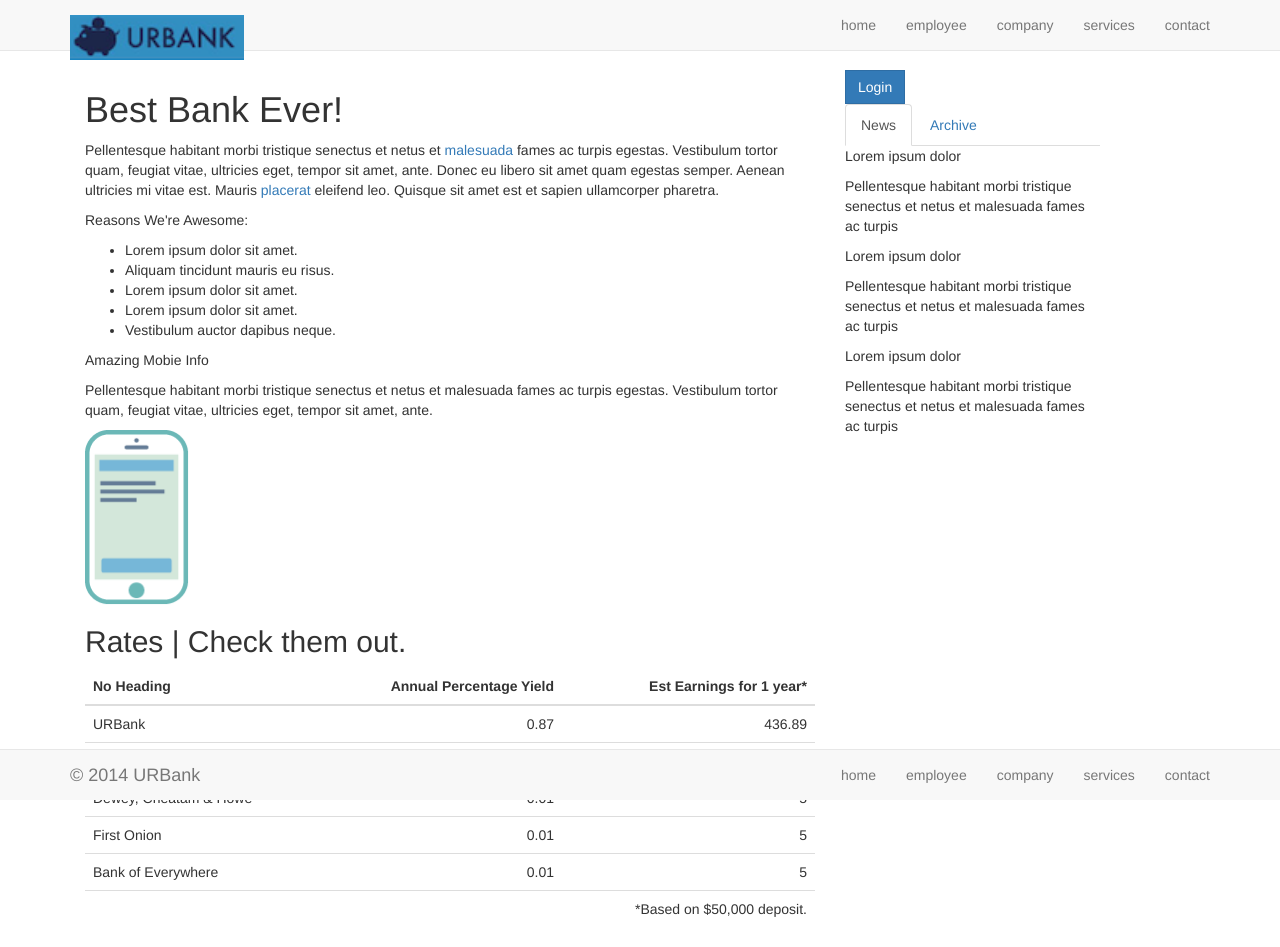
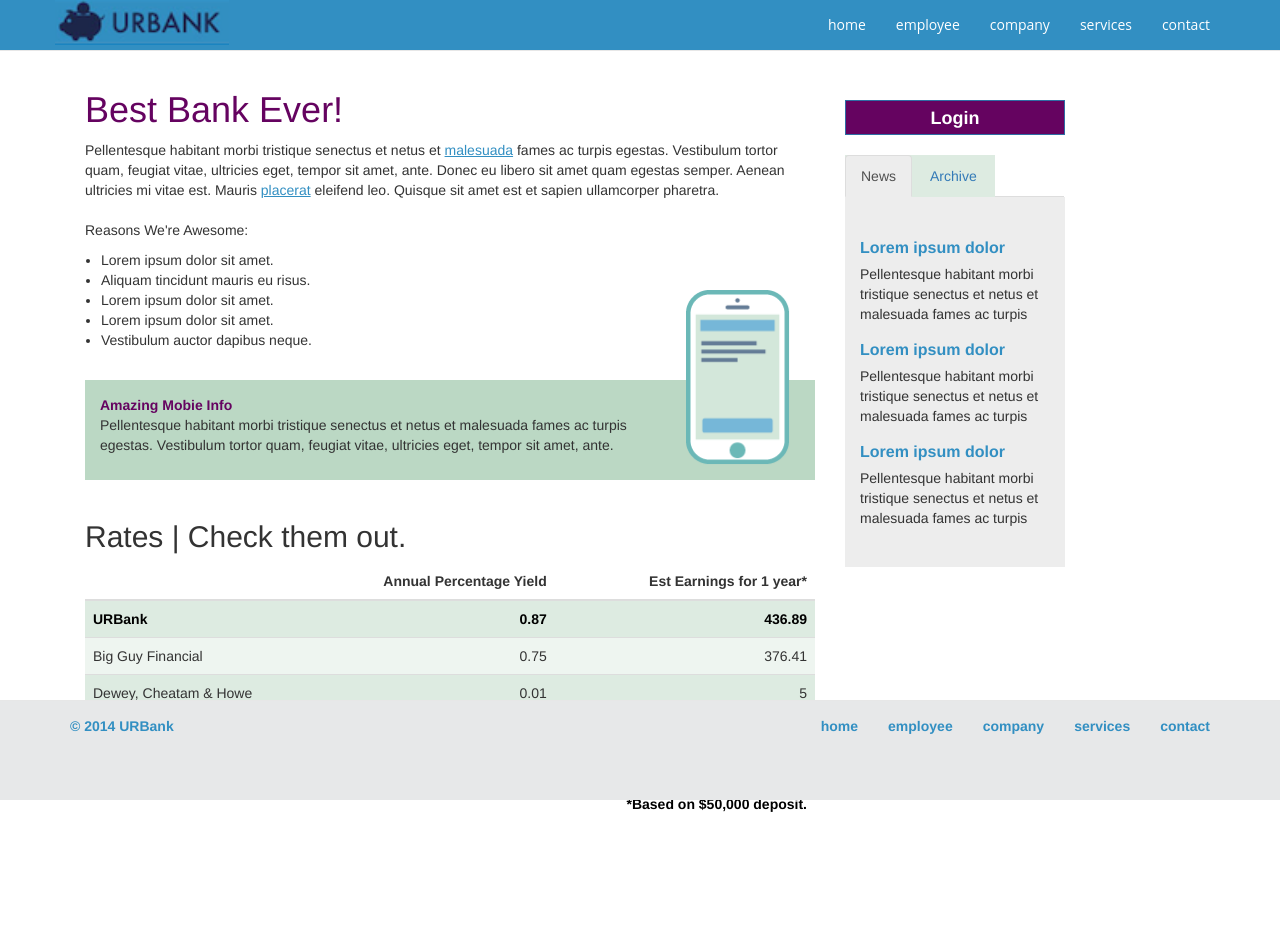
Before and after one commit to Dharmanshu/code-challenge, a website: page index.html in a window 1280 px wide. After the commit the page ends 912 px from the top, so only its background shows below. Drawn offline with Linux system fonts and the light colour scheme.

Commit message:
adding main.css

```diff
--- a/src/css/main.css
+++ b/src/css/main.css
@@ -1,5 +1,5 @@
 body {
-  padding-top: 70px; }
+  padding: 70px 0px; }
 
 @-moz-document url-prefix() {
   fieldset {
@@ -9,8 +9,207 @@ button {
   -moz-border-radius: 0 !important;
   border-radius: 0 !important; }
 
+button.login {
+  height: 35px;
+  width: 220px;
+  padding-top: 5px;
+  font-size: 18px;
+  color: #fff;
+  text-align: center;
+  background-color: #650360;
+  font-weight: bold;
+  box-sizing: border-box; }
+
+h1 {
+  color: #650360; }
+
+.section__article > a {
+  color: #328FC2;
+  text-decoration: underline; }
+
+p.reasons {
+  display: block;
+  font-size: 1.17em;
+  -webkit-margin-before: 0.5em;
+  -webkit-margin-after: 0.5em;
+  font-weight: bold; }
+
+.mobile-info p.header {
+  display: block;
+  font-weight: bold;
+  color: #650360; }
+
+.mobile-info {
+  padding-top: 15px;
+  position: relative; }
+
+.mobile-info img {
+  position: absolute;
+  right: 25px;
+  bottom: 15px; }
+
+.mobile-info {
+  padding: 15px;
+  background-color: #bbd8c4;
+  margin-top: 30px; }
+
+th.no-heading {
+  visibility: hidden; }
+
+.mobile-info p {
+  width: 80%; }
+
+.section__list {
+  padding-left: 16px; }
+
+.mb0 {
+  margin-bottom: 0px; }
+
+.mb1 {
+  margin-bottom: 10px; }
+
+.mb2 {
+  margin-bottom: 20px; }
+
+.mb3 {
+  margin-bottom: 30px; }
+
+.mb4 {
+  margin-bottom: 40px; }
+
+.mt0 {
+  margin-top: 0px; }
+
+.mt1 {
+  margin-top: 10px; }
+
+.mt2 {
+  margin-top: 20px; }
+
+.mt3 {
+  margin-top: 30px; }
+
+.pt2 {
+  padding-top: 20px; }
+
+.bold-text {
+  font-weight: bold; }
+
+.section__nav {
+  background: #328FC2;
+  font-size: 9pt;
+  font-family: 'Open Sans', sans-serif; }
+
+ul.section__nav--list > li.nav > a {
+  color: #fff;
+  display: inline-block;
+  text-align: center;
+  text-decoration: none;
+  font-size: 14px; }
+
+.section__nav a:hover, nav a:active {
+  background-color: #006899; }
+
+.section__nav a#pull {
+  display: none; }
+
+header .navbar-default .navbar-nav > li > a:hover, header .navbar-default .navbar-nav > li > a:focus {
+  color: #FFFFFF;
+  font-weight: bold;
+  background-color: #006899; }
+
+header a.navbar-brand {
+  padding: 0px; }
+
+tbody tr:nth-child(even) {
+  background: #eef5f0; }
+
+tbody tr:nth-child(odd) {
+  background: #ddebe1; }
+
+tr:nth-child(1) td {
+  color: #000000;
+  font-weight: 600; }
+
+.modal-content {
+  width: 422px;
+  height: 248px;
+  padding: 5px 10px;
+  border: 0.5px black solid;
+  -webkit-border-radius: 0 !important;
+  -moz-border-radius: 0 !important;
+  border-radius: 0 !important; }
+
+.modal-body {
+  width: 400px;
+  height: 236px;
+  padding: 0px; }
+
+.modal button {
+  width: 135px;
+  margin-right: 25px; }
+
 .modal {
   top: 10%;
   outline: none; }
 
+h2.modal-title {
+  font-size: 28px;
+  font-weight: 100;
+  line-height: normal;
+  margin: 10px 0; }
+
+.modal-content input {
+  border: 1px solid #328FC2;
+  height: 34px;
+  width: 295px;
+  margin: 10px; }
+
+.nav-tabs {
+  width: 86%; }
+
+.nav-tabs > li {
+  background: #ddebe1; }
+
+.nav-tabs > li.active > a, .nav-tabs > li.active > a:focus, .nav-tabs > li.active > a:hover {
+  background: #ededed;
+  color: #505050;
+  padding-top: 10px; }
+
+.tab-content {
+  background: #ededed;
+  width: 220px;
+  padding: 15px; }
+
+.tab-content div#news {
+  height: 320px; }
+
+.tab-content ul {
+  list-style-type: none;
+  padding: 0px; }
+
+.tab-content div p.title {
+  color: #328fc2;
+  font-size: 16px;
+  font-weight: bold;
+  line-height: 2em; }
+
+.tab-content li {
+  color: #328FC2;
+  font-size: 16px;
+  font-weight: bold;
+  line-height: 2em; }
+
+footer nav.navbar-default {
+  background: #e7e8e9;
+  height: 100px; }
+footer .navbar-default .navbar-nav > li > a {
+  color: #328FC2;
+  font-size: 14px;
+  font-weight: bold; }
+footer .navbar-default .navbar-brand {
+  color: #328FC2;
+  font-size: 14px;
+  font-weight: bold; }
+
 /*# sourceMappingURL=main.css.map */
```
